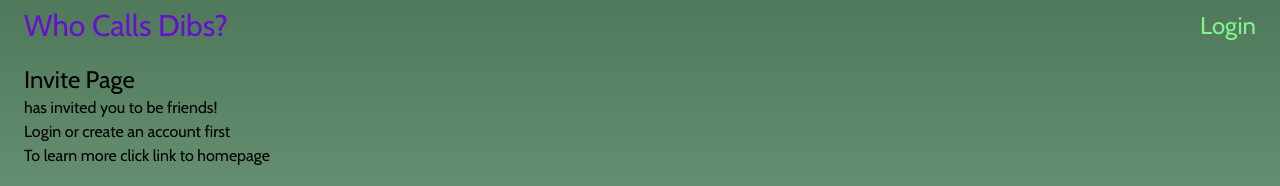
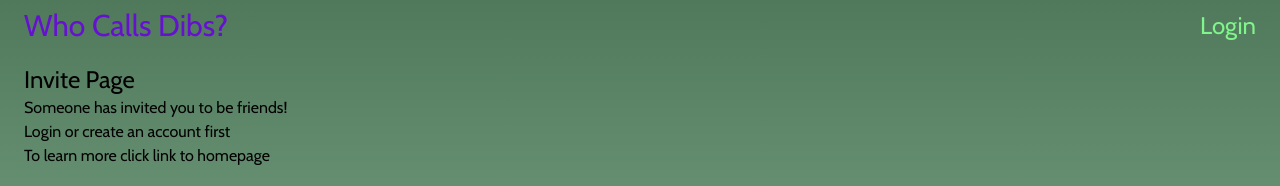
Before and after one commit to vkanicka/WhoCallsDibs, a Next.js app: page /account/invite/1 in a window 1280 px wide. Shown: the top 186 px of the page. Built offline with nearby package versions, Linux system fonts and the light colour scheme; no server answers.

Commit message:
Fix params typo

```diff
--- a/src/app/account/invite/[id]/page.tsx
+++ b/src/app/account/invite/[id]/page.tsx
@@ -16,9 +16,11 @@ import Invite from "@/data/models/invite";
 const InvitePage = () => {
     const [invite, setInvite] = useState<Invite>()
     const params = useParams()
+    console.log(params)
     const userCtx = useContext(UserContext)
     const isUserLoggedIn = !!userCtx.user.$id
     const { id: inviteId } = params
+    console.log(`inviteId: ${inviteId}`)
 
     const handleIgnoreClick = () => {
         console.log('ignore click')
@@ -53,13 +55,13 @@ const InvitePage = () => {
         getAndSetInvite(inviteId as string)
     }, [])
 
-
+    console.log(invite)
 
     return (
         <div>
             <h1>Invite Page</h1>
 
-            <p>{invite?.userAName} has invited {invite?.userBName ?? 'you'} to be friends!</p>
+            <p>{invite?.userAName ? invite.userAName : 'Someone'} has invited {invite?.userBName ? invite.userBName : 'you'} to be friends!</p>
 
             {!isUserLoggedIn && (
                 <div>
--- a/src/app/account/login/page.tsx
+++ b/src/app/account/login/page.tsx
@@ -48,7 +48,7 @@ const LoginPage = () => {
             console.log('userCtx.userDetailsId')
             console.log(userCtx.userDetailsId)
                 // if !! inviteId:  user B details added to friend rec doc
-                Success(!!inviteId ? `/account/invite/${inviteId}${detailsId ? `&detail=${detailsId}`:''}` : `/browse/${detailsId ? `?detail=${detailsId}`:''}`)
+                Success(!!inviteId ? `/account/invite/${inviteId}${detailsId ? `?detail=${detailsId}`:''}` : `/browse/${detailsId ? `?detail=${detailsId}`:''}`)
             })
         }
         catch (error) {
```
